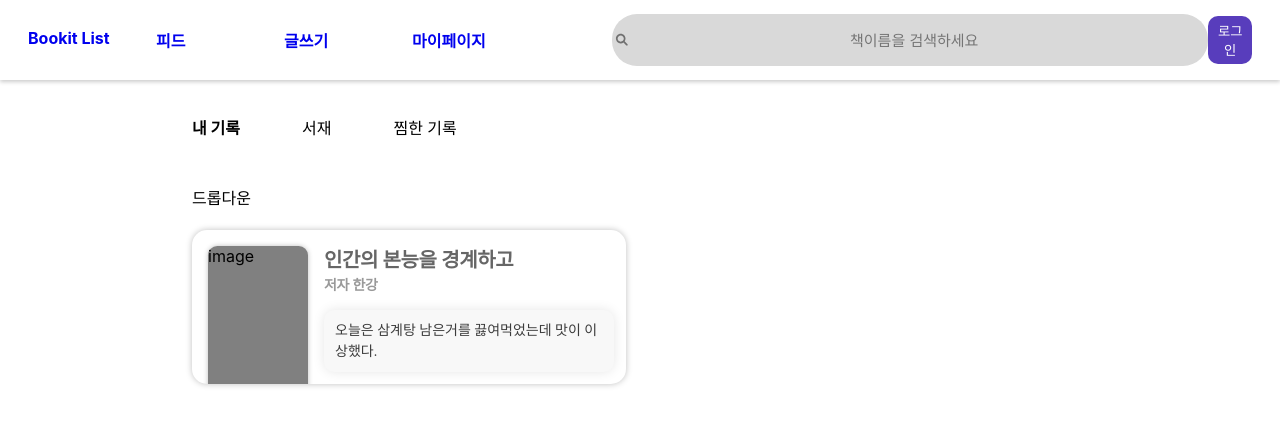
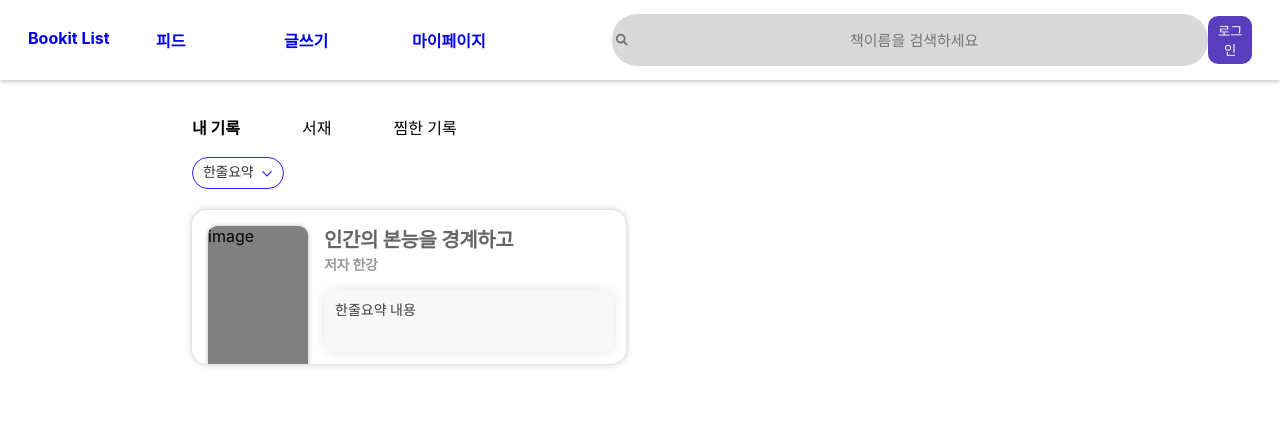
Before and after one commit to BookitList/BookitList_frontend, a React (Create React App) app: page /MyPage in a window 1280 px wide. Shown: the top 426 px of the page. Built offline with nearby package versions, Linux system fonts and the light colour scheme.

Commit message:
Feat: 마이페이지 드롭다운 기능 구현

```diff
--- a/src/pages/MyPage/MyRecord/MyRecord.js
+++ b/src/pages/MyPage/MyRecord/MyRecord.js
@@ -1,23 +1,48 @@
-import React from 'react';
+import React, { useState } from 'react';
 import './MyRecord.css';
+import Dropdown from 'components/Dropdown/Dropdown';
 
 const MyRecord = () => {
+  const [selectedOption, setSelectedOption] = useState('한줄요약'); // 디폴트 값을 '한줄요약'으로 설정
+
+  const handleOptionChange = (option) => {
+    setSelectedOption(option);
+  };
+
   return (
     <div className='MyRecord'>
       <div className='MyRecordContainer'>
-            <div className='DD'>드롭다운</div>
+        <Dropdown
+          smallDropdown={true}
+          // 한줄요약 선택 시 처리
+          toggleOneLineWriting={() => handleOptionChange('한줄요약')}
+          // 포스트 선택 시 처리
+          togglePostWriting={() => handleOptionChange('포스트')}
+        />
+        {/* 선택된 옵션에 따라 다른 내용을 보여줌 */}
+        {selectedOption === '한줄요약' && (
           <div className='ReviewContainer'>
             <div className='ReviewImage'>image</div>
             <div className='ReviewText'>
               <h1 className='ReviewTitle'>인간의 본능을 경계하고</h1>
               <p className='ReviewAuthor'>저자 한강</p>
-                <p className='ReviewContent'>오늘은 삼계탕 남은거를 끓여먹었는데 맛이 이상했다.</p>
+              <p className='ReviewContent'>한줄요약 내용</p>
             </div>
           </div>
+        )}
+        {selectedOption === '포스트' && (
+          <div className='ReviewContainer'>
+            <div className='ReviewImage'>image</div>
+            <div className='ReviewText'>
+              <h1 className='ReviewTitle'>인간의 본능을 경계하고</h1>
+              <p className='ReviewAuthor'>저자 한강</p>
+              <p className='ReviewContent'>포스트 내용</p>
             </div>
           </div>
+        )}
+      </div>
+    </div>
+  );
+};
 
-  )
-}
-
-export default MyRecord
+export default MyRecord;
```
Lines whose indentation alone changed are shown as unchanged.
